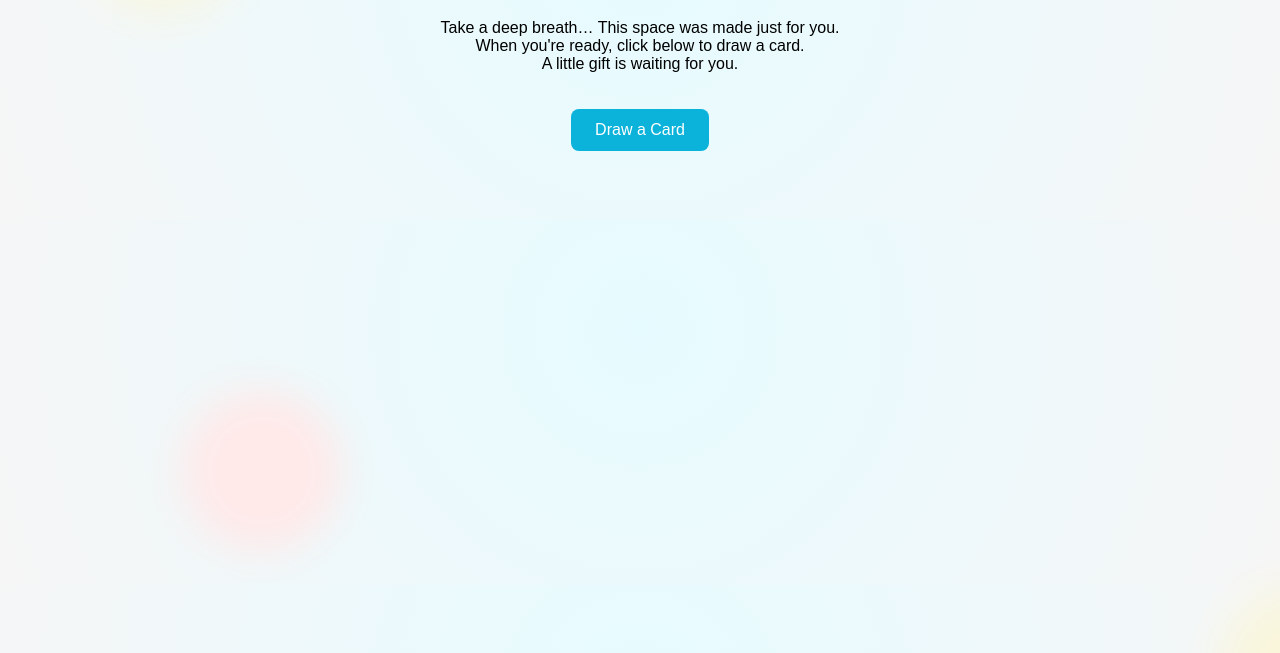
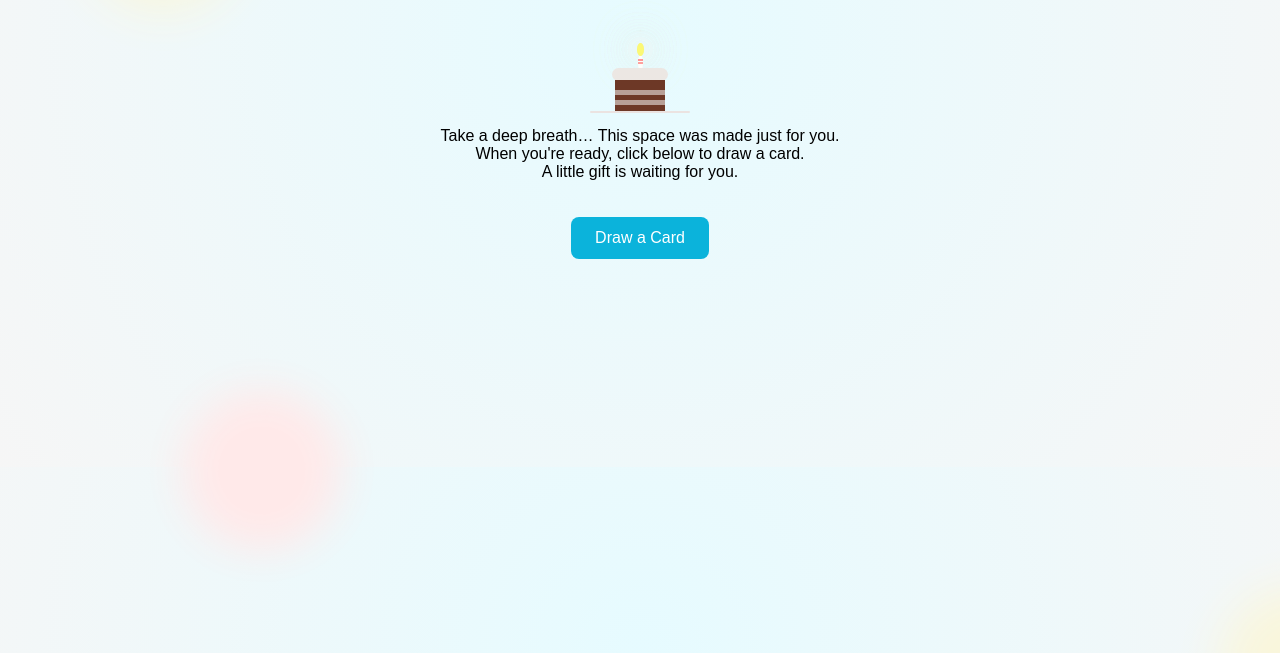
Before and after one commit to MelisC27/happy-birthday, a plain HTML site: page index.html in a window 1280 px wide. Shown: the part 147-800 px from the top of the page. Drawn offline with Linux system fonts and the light colour scheme.

Commit message:
Update index.html

```diff
--- a/index.html
+++ b/index.html
@@ -10,18 +10,43 @@
 </head>
 <body>
 
-  <h1>Happy Birthday To You	<br>🌟Terrence🌟</br></h1>
+  <h1>Happy Birthday To You	<br>🌟Terrence🌟</h1>
 
-  <p>Take a deep breath…
+<div class="top-section">
+
+	<div class="cake-wrapper">
+	<div class="cake">
+  <div class="velas">
+    <div class="fuego"></div>
+    <div class="fuego"></div>
+    <div class="fuego"></div>
+    <div class="fuego"></div>
+    <div class="fuego"></div>
+  </div>
+  <div class="cobertura"></div>
+  <div class="bizcocho"></div>
+	</div>
+	</div>
+
+  <p id="promptText">Take a deep breath…
 This space was made just for you.
 		<br>When you're ready, click below to draw a card.
 <br>A little gift is waiting for you.</p>
+
+
+
+
+	<div class="button-area">
   <button onclick="drawCard()" id="drawBtn">Draw a Card</button>
+		</div>
+	</div>
+
+
+
   <audio id="bg-music" src="assets/music.mp3"></audio>
 
 
   <div id="cardContainer"></div>
-
 
 
 
@@ -36,7 +61,7 @@ This space was made just for you.
 </div>
 
   <!-- Link to the external JavaScript file -->
-  <script src="assets/app.js"></script>
+  <script src="assets/app.js" defer></script>
 
 </body>
 </html>
```
